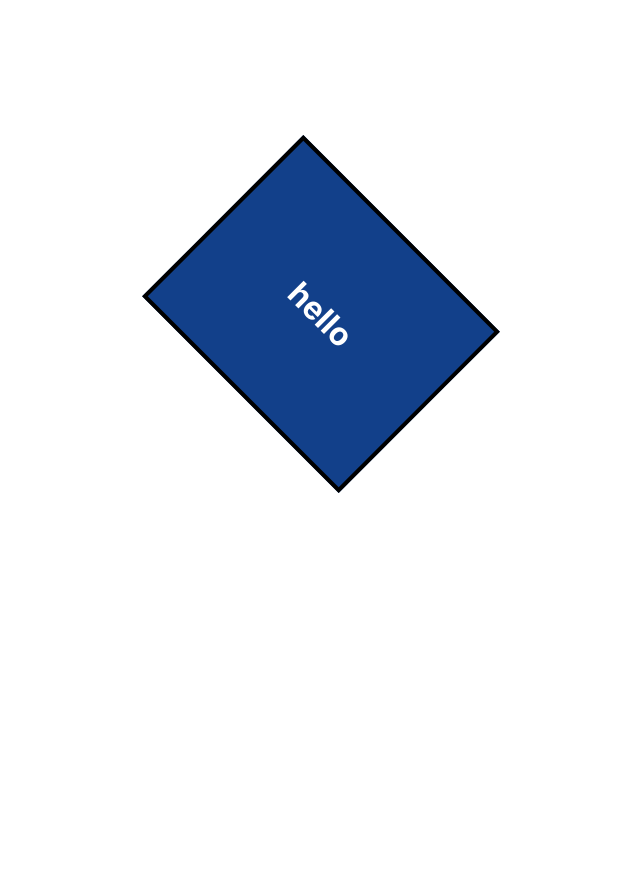
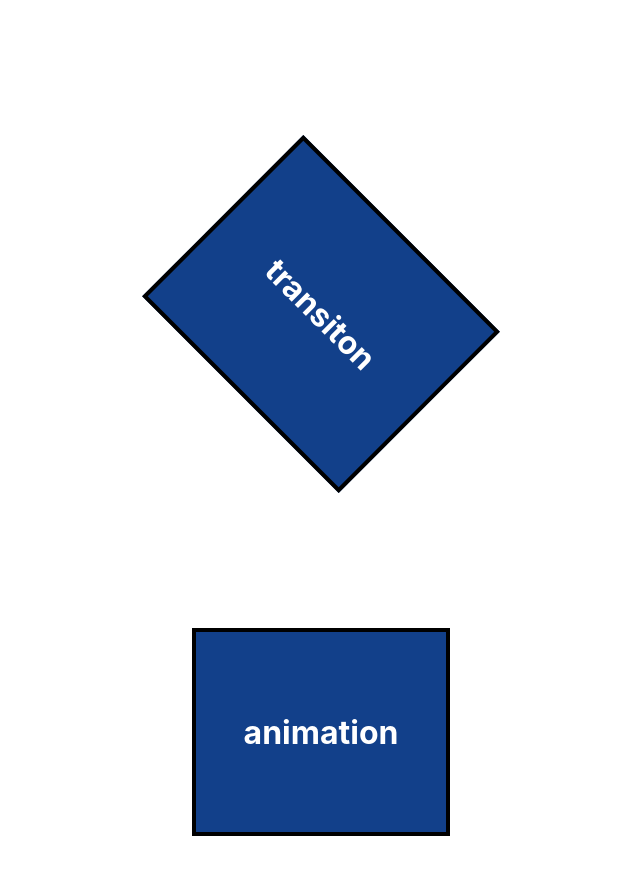
Before and after one commit to barbaroreyes/transform, a React (Create React App) app: page / in a window 1280 px wide. Shown: the top 874 px of the page, without its empty margins (319-959 px from the left). Before the commit the page ends 800 px from the top, so only its background shows below. Built offline with nearby package versions, Linux system fonts and the light colour scheme.

Commit message:
animation-box

```diff
--- a/src/App.css
+++ b/src/App.css
@@ -23,10 +23,28 @@
 }
 .trans:hover{
   cursor: pointer;
-  transition: all 2s linear;
+  transition: all 3s linear;
   transform: rotatex(.23turn)
 }
 
+.anim{
+  border: 4px solid black;
+  background-color: rgb(18, 64, 138);
+  width: 250px;
+  height: 200px;
+  margin: 200px auto;
+  color: #ffff;
+  display: flex;
+  justify-content: center;
+  flex-direction:column;
+  align-items: center;
+  transition: all 2s linear ;
+
+}
+.anim:hover{
+  background-color: red;
+  transform: rotate(180deg);
+}
 /* .App-logo {
   height: 40vmin;
   pointer-events: none;
--- a/src/App.js
+++ b/src/App.js
@@ -5,8 +5,12 @@ function App() {
   return (
     <div className="App">
       <div className="trans">
-       <h1>hello</h1>
+       <h1>transiton</h1>
       </div>
+      <div className="anim">
+       <h1>animation</h1>
+      </div>
+
 
     </div>
   );
```
